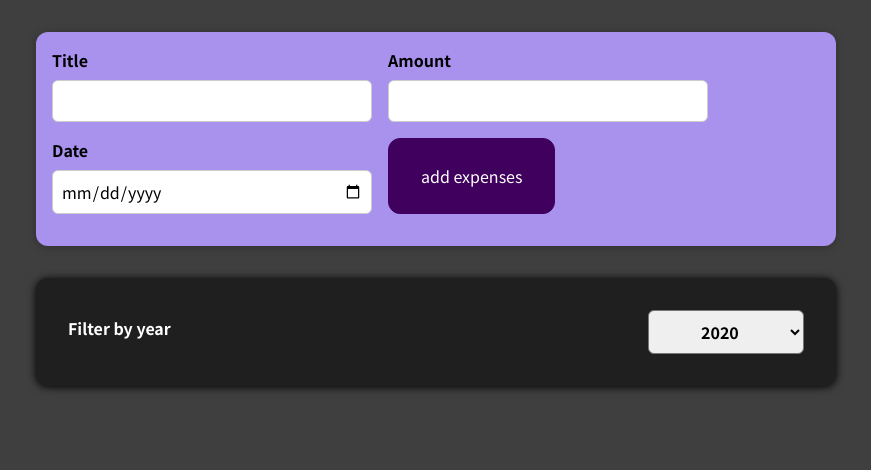
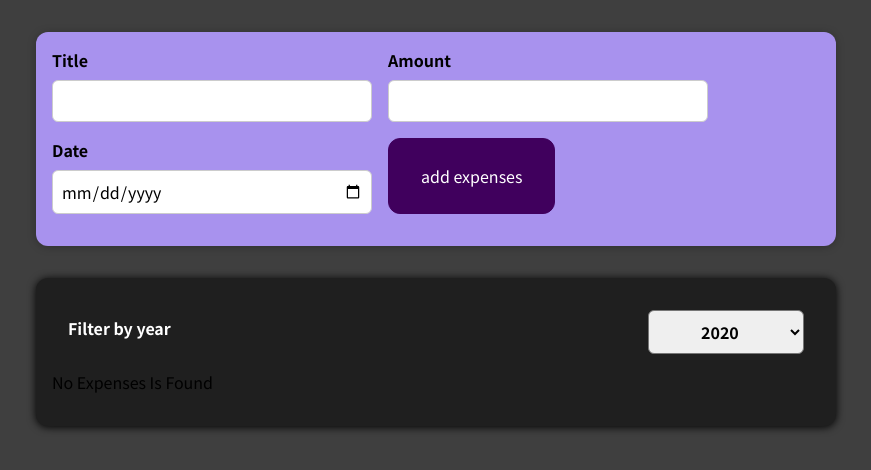
Before and after one commit to Sridharrajkumar/frontend2, a React (Create React App) app: page / in a window 1280 px wide. Shown: the top 470 px of the page, without its empty margins (204-1075 px from the left). Built offline with nearby package versions, Linux system fonts and the light colour scheme.

Commit message:
expensesmassage

```diff
--- a/src/components/Expense/Expenses.js
+++ b/src/components/Expense/Expenses.js
@@ -15,15 +15,33 @@ function Expense({items}){
   const filtersExpensesYear = items.filter(expense =>{
     return expense.date.getFullYear().toString() === filteredYear;
   })
+
+  let expensesContent=<p>No Expenses Is Found</p>
+
+  if(filtersExpensesYear.length==1)
+  {
+    expensesContent=filtersExpensesYear.map((element )=> {
+      return (<div>
+       <ExpenseItem key={element.id} title={element.title} amount={element.amount} date={element.date} location={element.LocationOfExpenditure} />
+       <p>Only single Expense here. Please add more...</p>
+         </div>
+    )
+
+   })
+  }
+  else if(filtersExpensesYear.length > 1)
+  {
+    expensesContent=filtersExpensesYear.map((element )=> {
+      return (<ExpenseItem key={element.id} title={element.title} amount={element.amount} date={element.date} location={element.LocationOfExpenditure} />)
+
+   })
+
+  }
     return(
       <div>
       <Card>
       <ExpensesFilter selected={filteredYear} onChangeFilter={filterchangeHandler}/>
-      {
-         filtersExpensesYear.map((element )=> {
-         return <ExpenseItem key={element.id} title={element.title} amount={element.amount} date={element.date} location={element.LocationOfExpenditure} />
-      })
-    }
+      {expensesContent}
     </Card>
     </div>
     )
```
